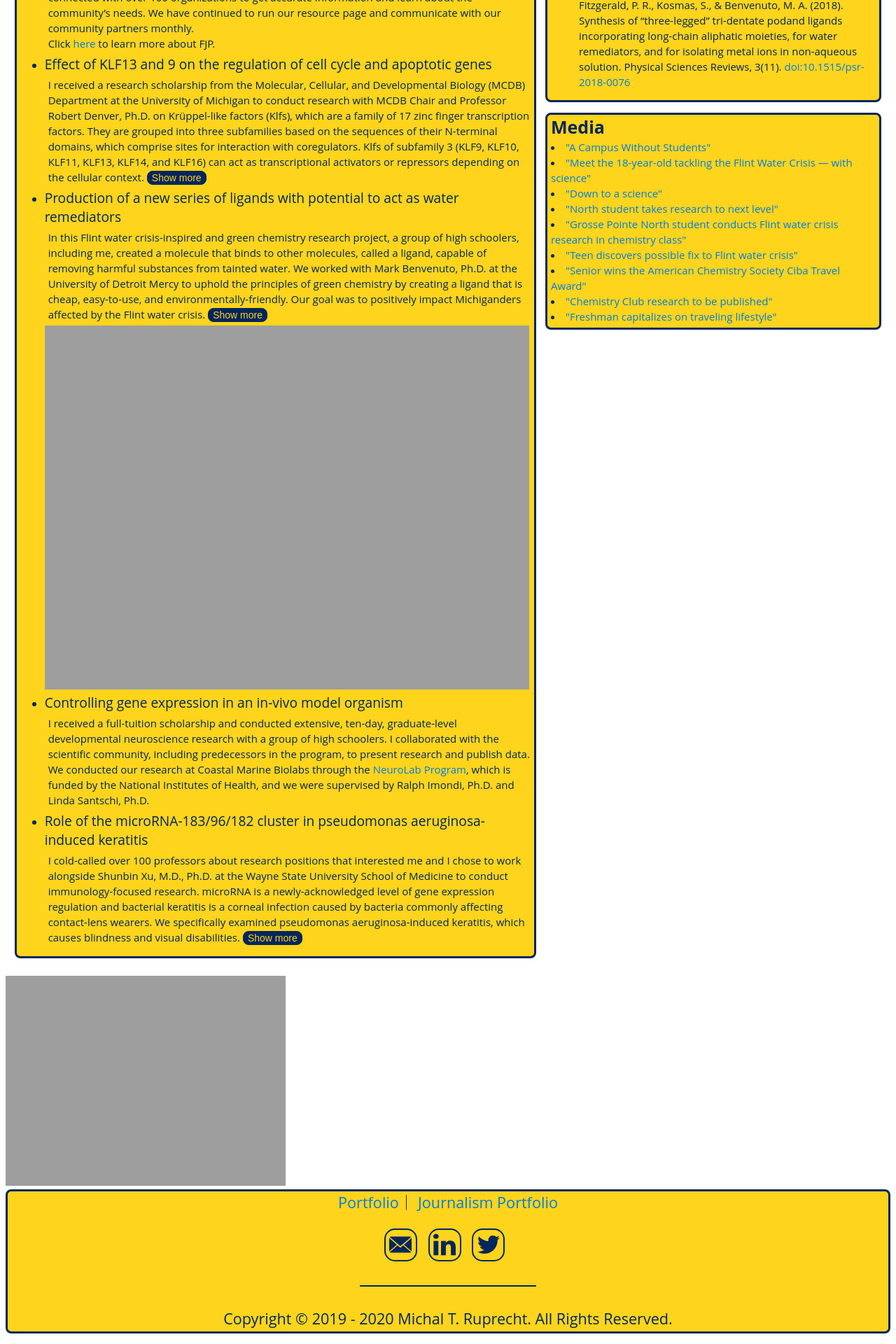
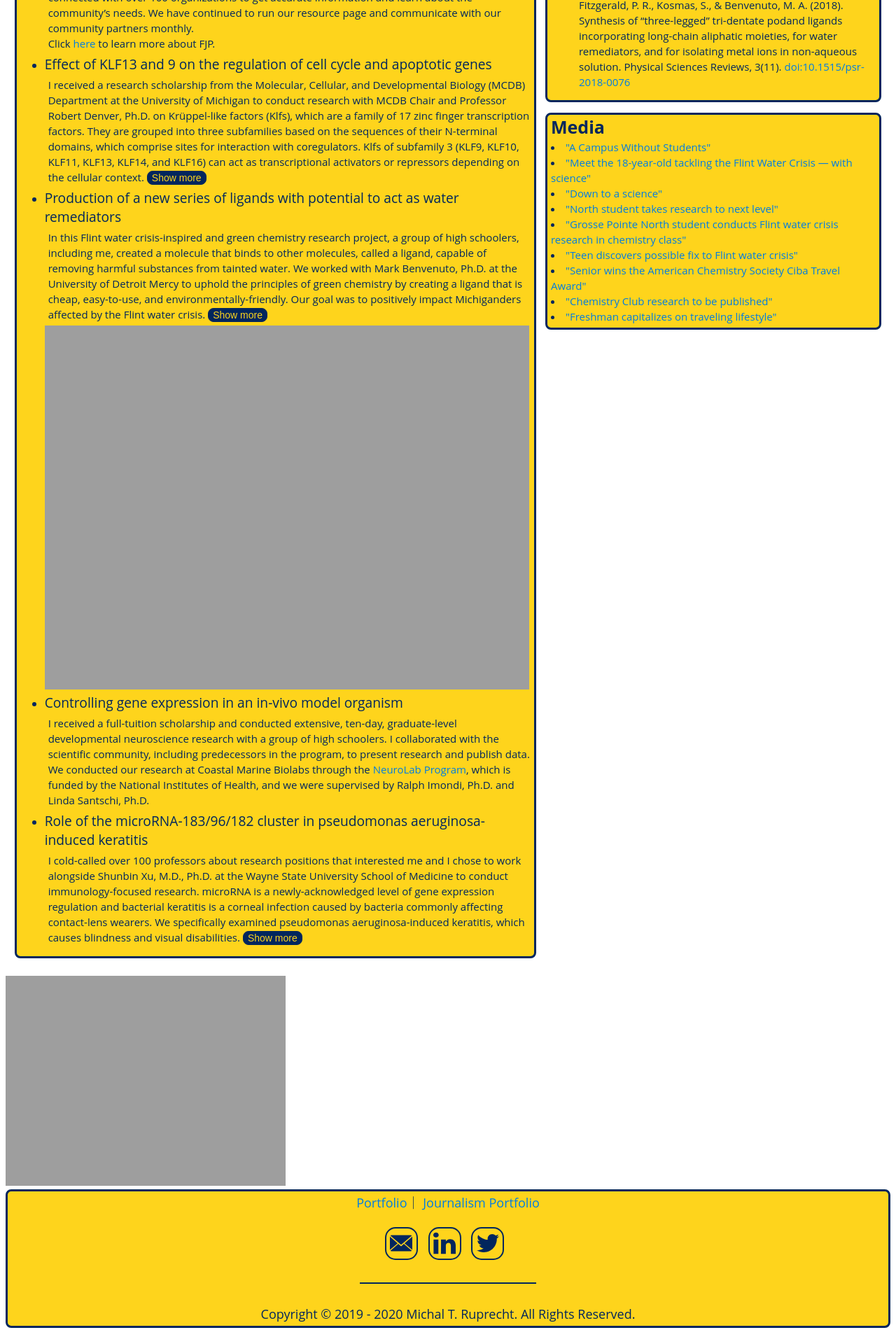
Before and after one commit to MichalRuprecht/michalruprecht.github.io, a Jekyll site: the page built from index.html, in a window 1280 px wide. Shown: the part 1378-3298 px from the top of the page at 70% size. Built offline with Jekyll 4.4.1, drawn with Linux system fonts in a browser that asks for light colours.

Commit message:
Update default.html

```diff
--- a/_layouts/default.html
+++ b/_layouts/default.html
@@ -34,7 +34,7 @@
 					<img src="http://michalruprecht.com/assets/banner.svg" alt="Michal Ruprecht travel">
           <div class="college">
             <h3>
-              <center><big>
+              <center>
                 <big>
                   <a href="http://undergrad.michalruprecht.com/">Portfolio</a>｜
 									<a href="https://michalruprecht.com/pages/journalism">Journalism Portfolio</a>
```
